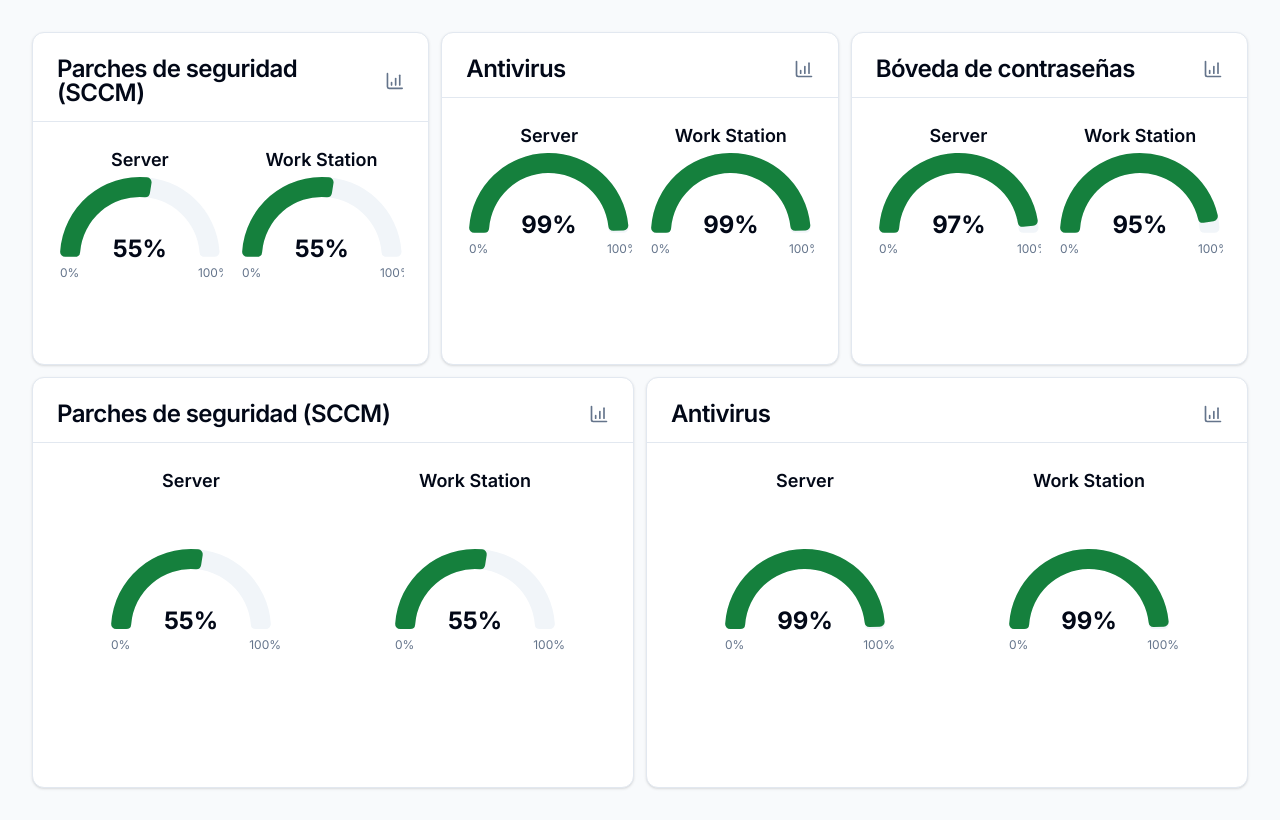
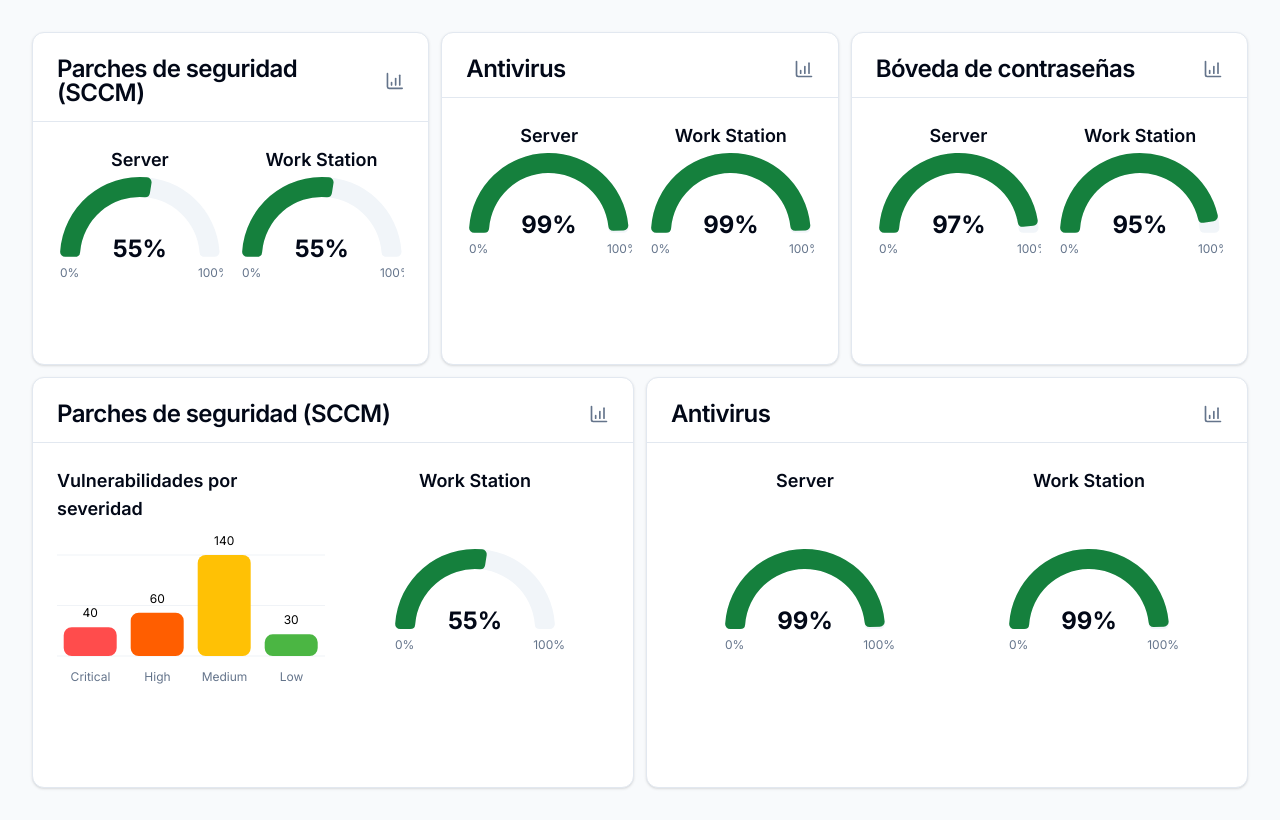
Before and after one commit to redBaron23/sentry, a Next.js app: page / in a window 1280 px wide. Built offline with nearby package versions, Linux system fonts and the light colour scheme.

Commit message:
add new chart

```diff
--- a/src/app/globals.css
+++ b/src/app/globals.css
@@ -67,6 +67,10 @@
     --chart-3: 197 37% 24%;
     --chart-4: 43 74% 66%;
     --chart-5: 27 87% 67%;
+    --chart-critical: 0 100% 65%;
+    --chart-high: 22 100% 50%;
+    --chart-medium: 45 100% 51%;
+    --chart-low: 116 46% 49%;
     --radius: 0.5rem;
   }
   .dark {
@@ -94,6 +98,10 @@
     --chart-3: 30 80% 55%;
     --chart-4: 280 65% 60%;
     --chart-5: 340 75% 55%;
+    --chart-critical: 0 100% 65%;
+    --chart-high: 22 100% 50%;
+    --chart-medium: 45 100% 51%;
+    --chart-low: 116 46% 49%;
   }
 }
 
--- a/src/app/page.tsx
+++ b/src/app/page.tsx
@@ -1,3 +1,4 @@
+import { BarChart } from "@/components/atoms/charts/bar-chart";
 import { RadialChart } from "@/components/atoms/charts/radial-chart";
 import { Card, CardContent, CardHeader, CardTitle } from "@/components/ui/card";
 import { ChartColumnIncreasing } from "lucide-react";
@@ -25,7 +26,7 @@ export default function Home() {
               <ChartColumnIncreasing className="h-5 w-5 text-muted-foreground" />
             </div>
           </CardHeader>
-          <CardContent className="grid grid-cols-2 gap-4 pt-6">
+          <CardContent className="flex flex-col md:flex-row gap-4 pt-6">
             <RadialChart title="Server" name="Server" value={99} />
             <RadialChart title="Work Station" name="Work Station" value={99} />
           </CardContent>
@@ -37,7 +38,7 @@ export default function Home() {
               <ChartColumnIncreasing className="h-5 w-5 text-muted-foreground" />
             </div>
           </CardHeader>
-          <CardContent className="grid grid-cols-2 gap-4 pt-6">
+          <CardContent className="flex flex-col md:flex-row gap-4 pt-6">
             <RadialChart title="Server" name="Server" value={97} />
             <RadialChart title="Work Station" name="Work Station" value={95} />
           </CardContent>
@@ -52,7 +53,7 @@ export default function Home() {
             </div>
           </CardHeader>
           <CardContent className="grid grid-cols-2 gap-4 pt-6">
-            <RadialChart title="Server" name="Server" value={55} />
+            <BarChart title="Vulnerabilidades por severidad" />
             <RadialChart title="Work Station" name="Work Station" value={55} />
           </CardContent>
         </Card>
--- /dev/null
+++ b/src/components/atoms/charts/bar-chart.tsx
@@ -0,0 +1,103 @@
+"use client";
+
+import {
+  Bar,
+  CartesianGrid,
+  LabelList,
+  BarChart as RechartBarChart,
+  Rectangle,
+  XAxis,
+} from "recharts";
+
+import {
+  ChartConfig,
+  ChartContainer,
+  ChartTooltip,
+  ChartTooltipContent,
+} from "@/components/ui/chart";
+
+export const description = "A bar chart with an active bar and labels";
+
+const chartData = [
+  { vulnerability: "critical", quantity: 40, fill: "var(--color-critical)" },
+  { vulnerability: "high", quantity: 60, fill: "var(--color-high)" },
+  { vulnerability: "medium", quantity: 140, fill: "var(--color-medium)" },
+  { vulnerability: "low", quantity: 30, fill: "var(--color-low)" },
+];
+
+const chartConfig = {
+  critical: {
+    label: "Critical",
+    color: "hsl(var(--chart-critical))",
+  },
+  high: {
+    label: "High",
+    color: "hsl(var(--chart-high))",
+  },
+  medium: {
+    label: "Medium",
+    color: "hsl(var(--chart-medium))",
+  },
+  low: {
+    label: "Low",
+    color: "hsl(var(--chart-low))",
+  },
+} satisfies ChartConfig;
+
+interface Props {
+  title?: string;
+}
+
+export function BarChart({ title }: Props) {
+  return (
+    <div className="flex flex-col gap-3">
+      {title && <h5 className="self-center">{title}</h5>}
+      <ChartContainer config={chartConfig}>
+        <RechartBarChart
+          accessibilityLayer
+          margin={{ top: 20 }}
+          data={chartData}
+        >
+          <CartesianGrid vertical={false} />
+          <XAxis
+            dataKey="vulnerability"
+            tickLine={false}
+            tickMargin={10}
+            axisLine={false}
+            tickFormatter={(value) =>
+              chartConfig[value as keyof typeof chartConfig]?.label
+            }
+          />
+          <ChartTooltip
+            cursor={false}
+            content={<ChartTooltipContent hideLabel />}
+          />
+          <Bar
+            dataKey="quantity"
+            strokeWidth={2}
+            radius={8}
+            activeBar={({ ...props }) => {
+              return (
+                <Rectangle
+                  {...props}
+                  fillOpacity={0.8}
+                  stroke={props.payload.fill}
+                  strokeDasharray={4}
+                  strokeDashoffset={4}
+                />
+              );
+            }}
+          >
+            <LabelList
+              dataKey="quantity"
+              position="top"
+              offset={10}
+              fill="var(--foreground)"
+              fontSize={12}
+            />
+          </Bar>
+        </RechartBarChart>
+      </ChartContainer>
+    </div>
+  );
+}
```
